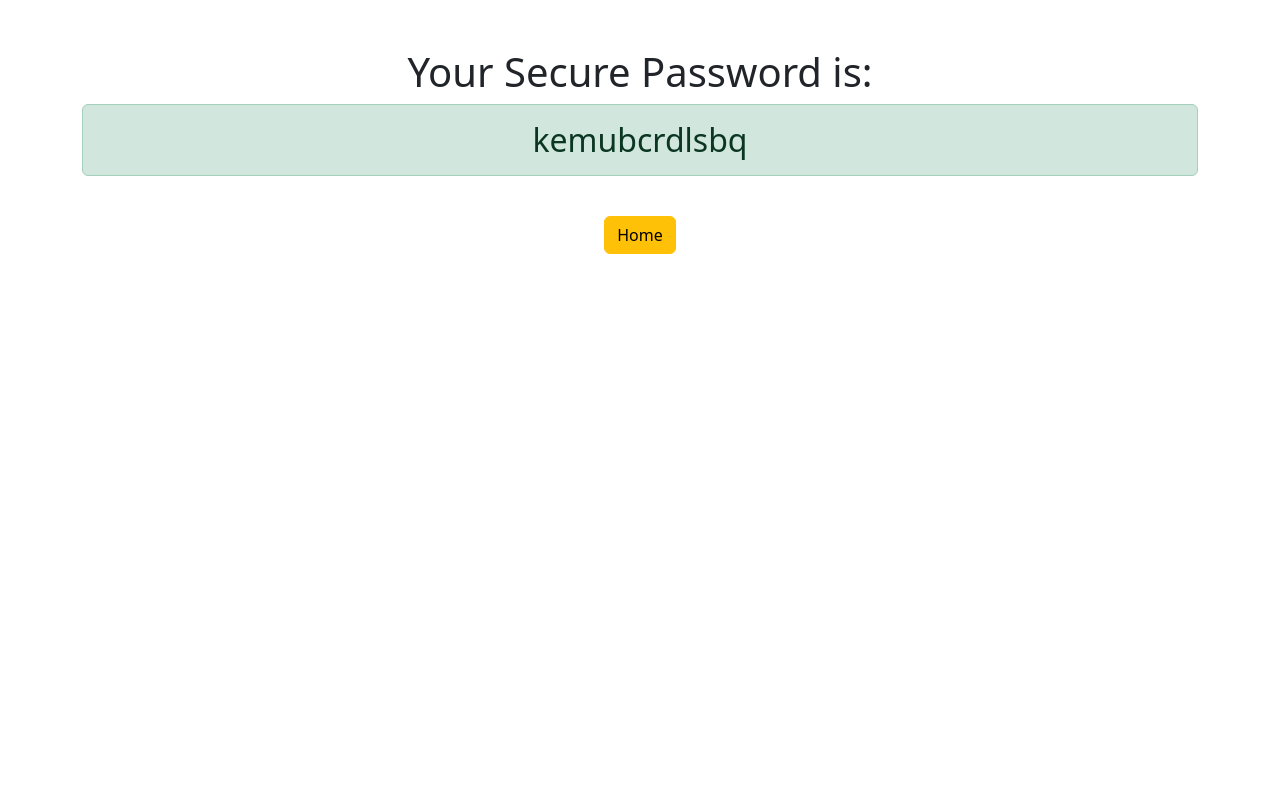
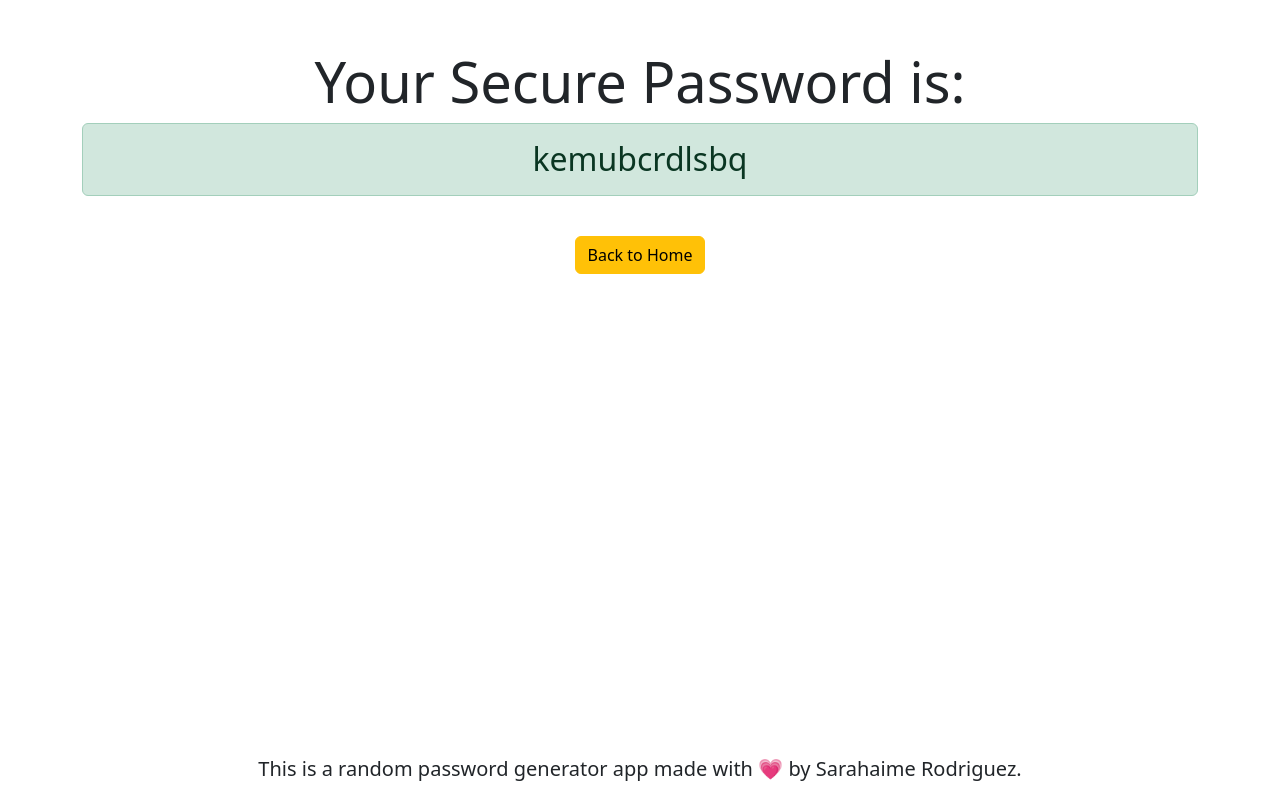
Before and after one commit to sarahaime/password-generator, a Django app: page /password/ in a window 1280 px wide. Run offline with Django 4.2, Linux system fonts and the light colour scheme.

Commit message:
footer added

```diff
--- /dev/null
+++ b/generator_app/templates/generator/footer.html
@@ -0,0 +1,5 @@
+<footer class="footer fixed-bottom  text-center">
+    <div class="container">
+       <p class="lead text-center">This is a random password generator app made with 💗 by Sarahaime Rodriguez.</p>
+    </div>
+</footer>
--- a/generator_app/templates/generator/home.html
+++ b/generator_app/templates/generator/home.html
@@ -1,6 +1,6 @@
 <link href="https://cdn.jsdelivr.net/npm/bootstrap@5.3.6/dist/css/bootstrap.min.css" rel="stylesheet" integrity="sha384-4Q6Gf2aSP4eDXB8Miphtr37CMZZQ5oXLH2yaXMJ2w8e2ZtHTl7GptT4jmndRuHDT" crossorigin="anonymous">
 <section class="container mt-4">
-  <h1 class="text-center">Secure Password Generator</h1>
+  <h1 class="text-center display-4">Secure Password Generator</h1>
   <form action="{% url 'password' %}" class="p-4 border rounded shadow">
       <div class="mb-0 row">
           <label for="length" class="form-label col-auto">Password Length</label>
@@ -23,3 +23,5 @@
   </form>
   <a href="{% url 'about' %}" class="mt-4 btn btn-secondary"> About page </a>
 </section>
+
+ {% include 'generator/footer.html' %}
--- a/generator_app/templates/generator/password.html
+++ b/generator_app/templates/generator/password.html
@@ -1,7 +1,9 @@
 <link href="https://cdn.jsdelivr.net/npm/bootstrap@5.3.6/dist/css/bootstrap.min.css" rel="stylesheet" integrity="sha384-4Q6Gf2aSP4eDXB8Miphtr37CMZZQ5oXLH2yaXMJ2w8e2ZtHTl7GptT4jmndRuHDT" crossorigin="anonymous">
 
 <div class="container mt-5 text-center">
-    <h1>Your Secure Password is:</h1>
+    <h1 class="display-4">Your Secure Password is:</h1>
     <h2 class="alert alert-success">{{ password }}</h2>
-    <a href="{% url 'home' %}" class="btn btn-warning mt-4">Home</a>
+    <a href="{% url 'home' %}" class="btn btn-warning mt-4">Back to Home</a>
 </div>
+
+ {% include 'generator/footer.html' %}
```
